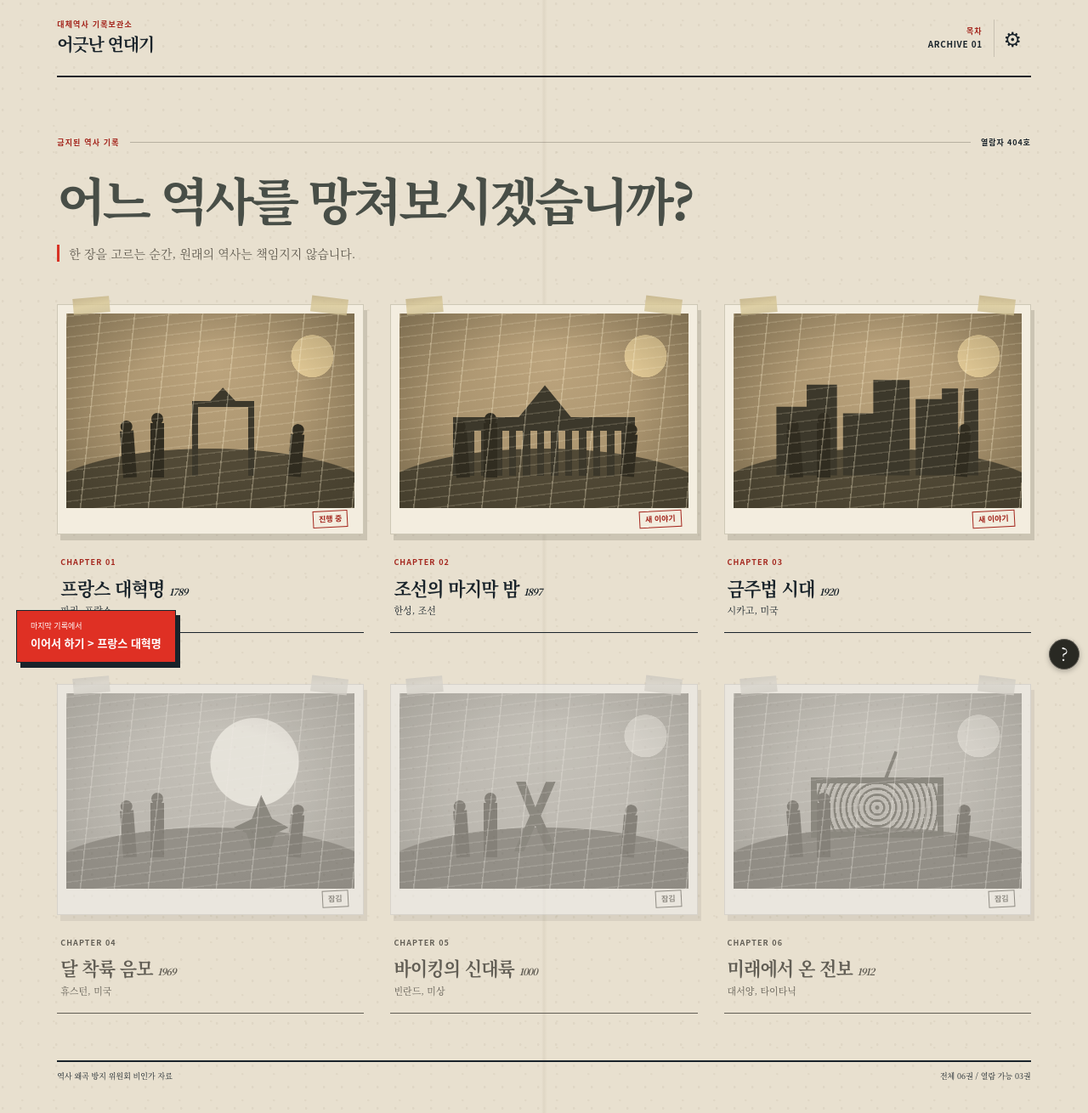
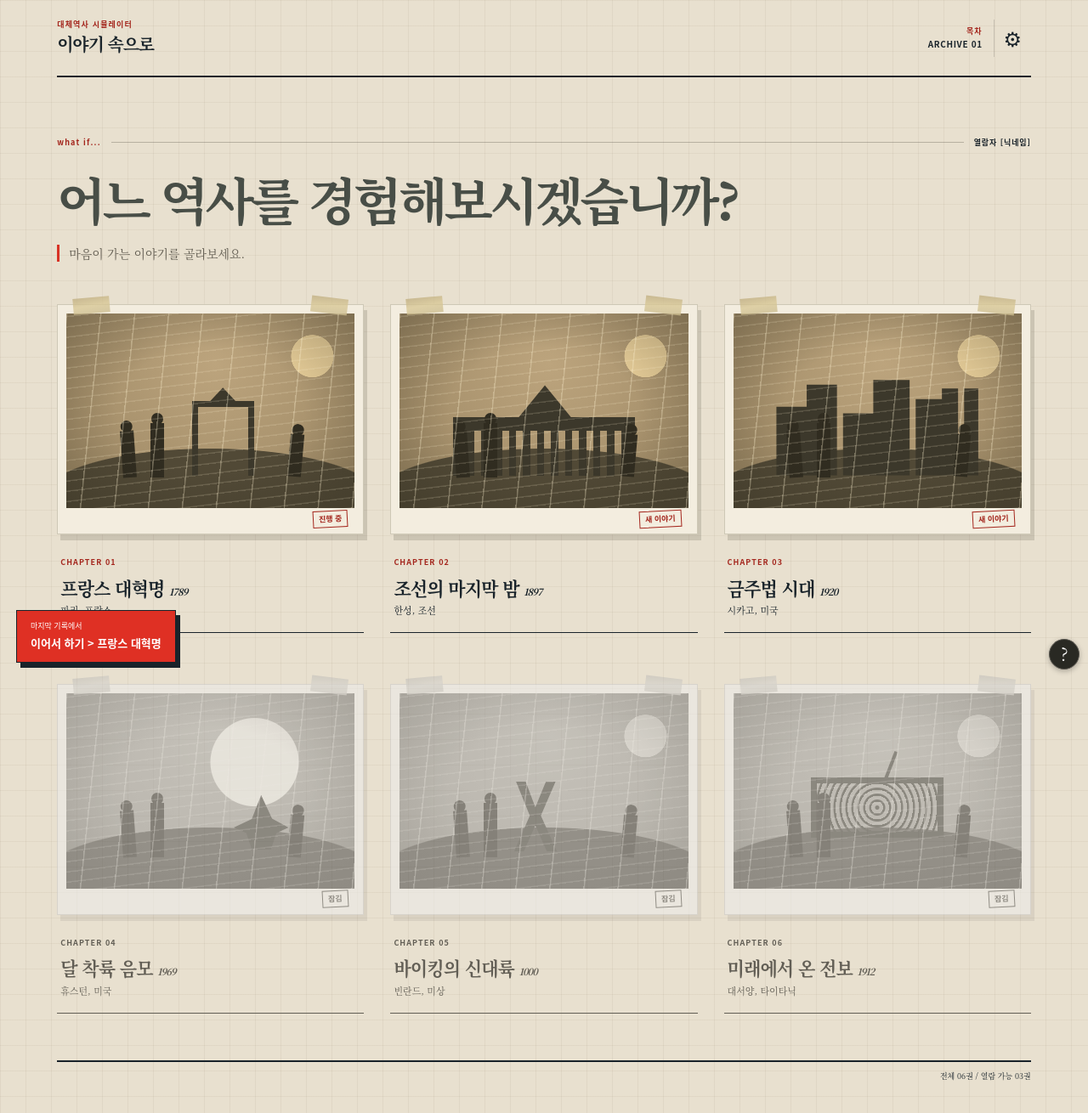
Before and after one commit to nyj001012/history-rpg-web, a React (Vite) app in the folder frontend/: page / in a window 1280 px wide. Shown: the top 1310 px of the page at 85% size. Built offline with nearby package versions, Linux system fonts and the light colour scheme.

Commit message:
feat(chapter): 챕터 화면 문구와 격자 배경 수정

```diff
--- a/frontend/src/ChapterArchive.jsx
+++ b/frontend/src/ChapterArchive.jsx
@@ -124,8 +124,8 @@ export function ChapterArchive({ archive }) {
       <div className="archive-sheet">
         <header className="archive-header">
           <div>
-            <p className="archive-label">대체역사 기록보관소</p>
-            <p className="archive-brand">어긋난 연대기</p>
+            <p className="archive-label">대체역사 시뮬레이터</p>
+            <p className="archive-brand">이야기 속으로</p>
           </div>
           <div className="archive-header-tools">
             <a className="archive-index" href="#chapters">
@@ -146,11 +146,11 @@ export function ChapterArchive({ archive }) {
         <main>
           <section className="archive-intro" aria-labelledby="archive-heading">
             <div className="archive-intro-line">
-              <span className="archive-label">금지된 역사 기록</span>
-              <span>열람자 404호</span>
+              <span className="archive-label">what if...</span>
+              <span>열람자 [닉네임]</span>
             </div>
-            <h1 id="archive-heading">어느 역사를 망쳐보시겠습니까?</h1>
-            <p className="archive-lede">한 장을 고르는 순간, 원래의 역사는 책임지지 않습니다.</p>
+            <h1 id="archive-heading">어느 역사를 경험해보시겠습니까?</h1>
+            <p className="archive-lede">마음이 가는 이야기를 골라보세요.</p>
           </section>
 
           <ul id="chapters" className="chapter-grid" aria-label="챕터 목차">
@@ -161,7 +161,6 @@ export function ChapterArchive({ archive }) {
         </main>
 
         <footer className="archive-footer">
-          <span>역사 왜곡 방지 위원회 비인가 자료</span>
           <span>전체 {formatNumber(chapters.length)}권 / 열람 가능 {formatNumber(openChapters.length)}권</span>
         </footer>
       </div>
--- a/frontend/src/main.css
+++ b/frontend/src/main.css
@@ -12,10 +12,9 @@
   color: var(--archive-ink);
   background-color: var(--archive-paper);
   background-image:
-    linear-gradient(90deg, transparent calc(50% - 3px), #71674e14 50%, transparent calc(50% + 4px)),
-    radial-gradient(ellipse at 15% 18%, #796a4c14 0 1px, transparent 1.7px),
-    radial-gradient(ellipse at 71% 78%, #796a4c12 0 1px, transparent 1.6px);
-  background-size: 100% 100%, 21px 25px, 37px 31px;
+    linear-gradient(90deg, #796a4c14 1px, transparent 1px),
+    linear-gradient(#796a4c12 1px, transparent 1px);
+  background-size: 30px 30px;
   font-family: var(--archive-serif);
 }
 
@@ -401,8 +400,7 @@
 
 .archive-footer {
   display: flex;
-  justify-content: space-between;
-  gap: 10px;
+  justify-content: flex-end;
   margin-top: 55px;
   padding-top: 10px;
   border-top: 2px solid var(--archive-ink);
--- a/frontend/src/main.jsx
+++ b/frontend/src/main.jsx
@@ -56,7 +56,7 @@ function ConnectionDiagnostics() {
 const isDiagnostics = window.location.pathname.replace(/\/$/, '') === '/connection';
 
 if (!isDiagnostics) {
-  document.title = '어긋난 연대기';
+  document.title = '이야기 속으로';
 }
 
 createRoot(document.getElementById('root')).render(
```
